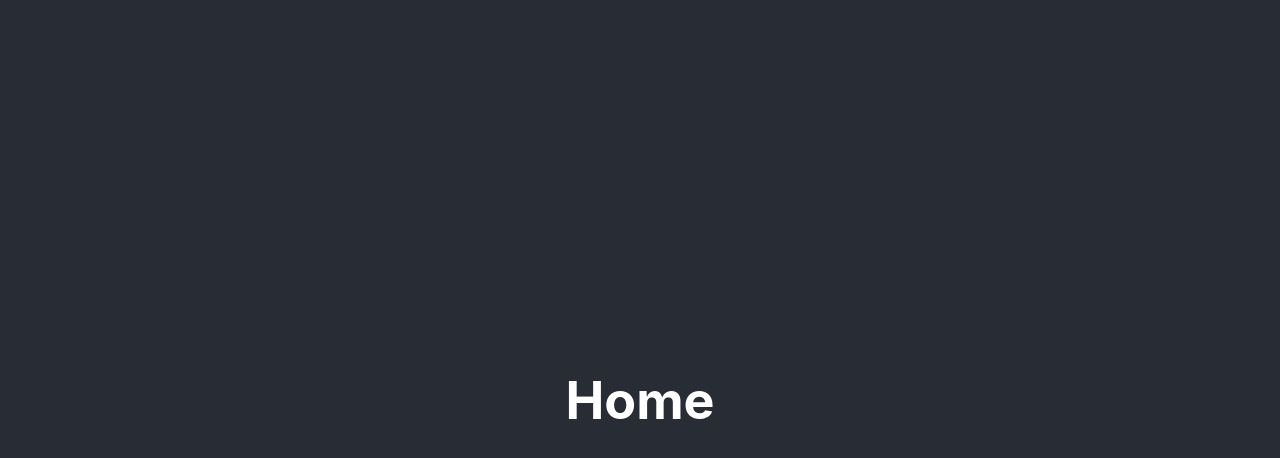
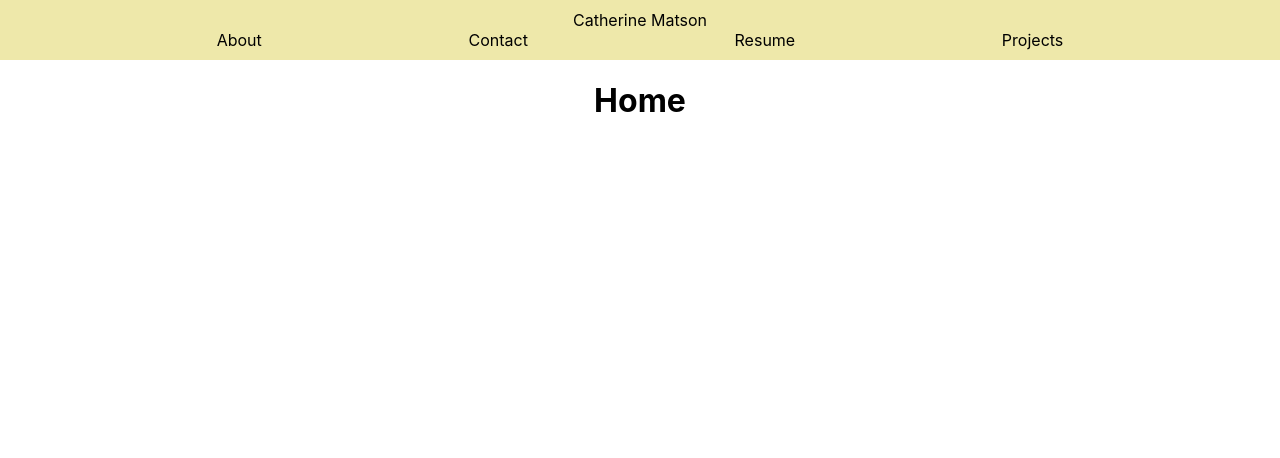
Before and after one commit to CCMatson/catherine-portfolio, a React (Create React App) app: page / in a window 1280 px wide. Shown: the top 458 px of the page. Built offline with nearby package versions, Linux system fonts and the light colour scheme.

Commit message:
add navBar with page links

```diff
--- a/src/App.css
+++ b/src/App.css
@@ -2,10 +2,38 @@
   text-align: center;
 }
 
-.App-logo {
-  height: 40vmin;
-  pointer-events: none;
+.navBar{
+background-color: palegoldenrod;
+padding: 10px;
+display: flex;
+flex-direction: column;
 }
+
+.link-home{
+  color: black;
+  text-decoration: none;
+}
+
+.link-home:hover{
+  color: red;
+  text-decoration: none;
+}
+
+.links-container {
+  display: flex;
+  justify-content: space-evenly;
+}
+
+.link-pages{
+  text-decoration: none;
+  color: black;
+}
+
+.link-pages:hover{
+  text-decoration: none;
+  color: red;
+}
+
 
 @media (prefers-reduced-motion: no-preference) {
   .App-logo {
--- a/src/App.js
+++ b/src/App.js
@@ -5,20 +5,19 @@ import About from './pages/About';
 import Contact from './pages/Contact';
 import Resume from './pages/Resume';
 import Projects from './pages/Projects';
+import NavBar from './components/NavBar';
 
 function App() {
   return (
     <div className="App">
-      <header className="App-header">
+        <NavBar/>
         <Routes>
-        <Route path='/' element={<Home />} />
-        <Route path='/about' element={<About />} />
-        <Route path='/contact' element={<Contact />} />
-        <Route path='/resume' element={<Resume />} />
-        <Route path='/projects' element={<Projects />} />
-
+          <Route path='/' element={<Home />} />
+          <Route path='/about' element={<About />} />
+          <Route path='/contact' element={<Contact />} />
+          <Route path='/resume' element={<Resume />} />
+          <Route path='/projects' element={<Projects />} />
         </Routes>
-      </header>
     </div>
   );
 }
--- /dev/null
+++ b/src/components/NavBar.jsx
@@ -0,0 +1,50 @@
+import { Link } from "react-router-dom";
+
+function NavBar() {
+    return (
+        <nav className="navBar">
+            <Link className="link-home"
+                to='/'
+            >
+                Catherine Matson
+            </Link>
+
+            <div className="links-container">
+                <div>
+                    <Link className="link-pages"
+                        to='/about'
+                    >
+                        About
+                    </Link>
+                </div>
+
+                <div>
+                    <Link className="link-pages"
+                        to='/contact'
+                    >
+                        Contact
+                    </Link>
+                </div>
+
+                <div>
+                    <Link className="link-pages"
+                        to='/resume'
+                    >
+                        Resume
+                    </Link>
+                </div>
+
+                <div >
+                    <Link className="link-pages"
+                        to='/projects'
+                    >
+                        Projects
+                    </Link>
+                </div>
+
+            </div>
+        </nav>
+    )
+}
+
+export default NavBar;
```
